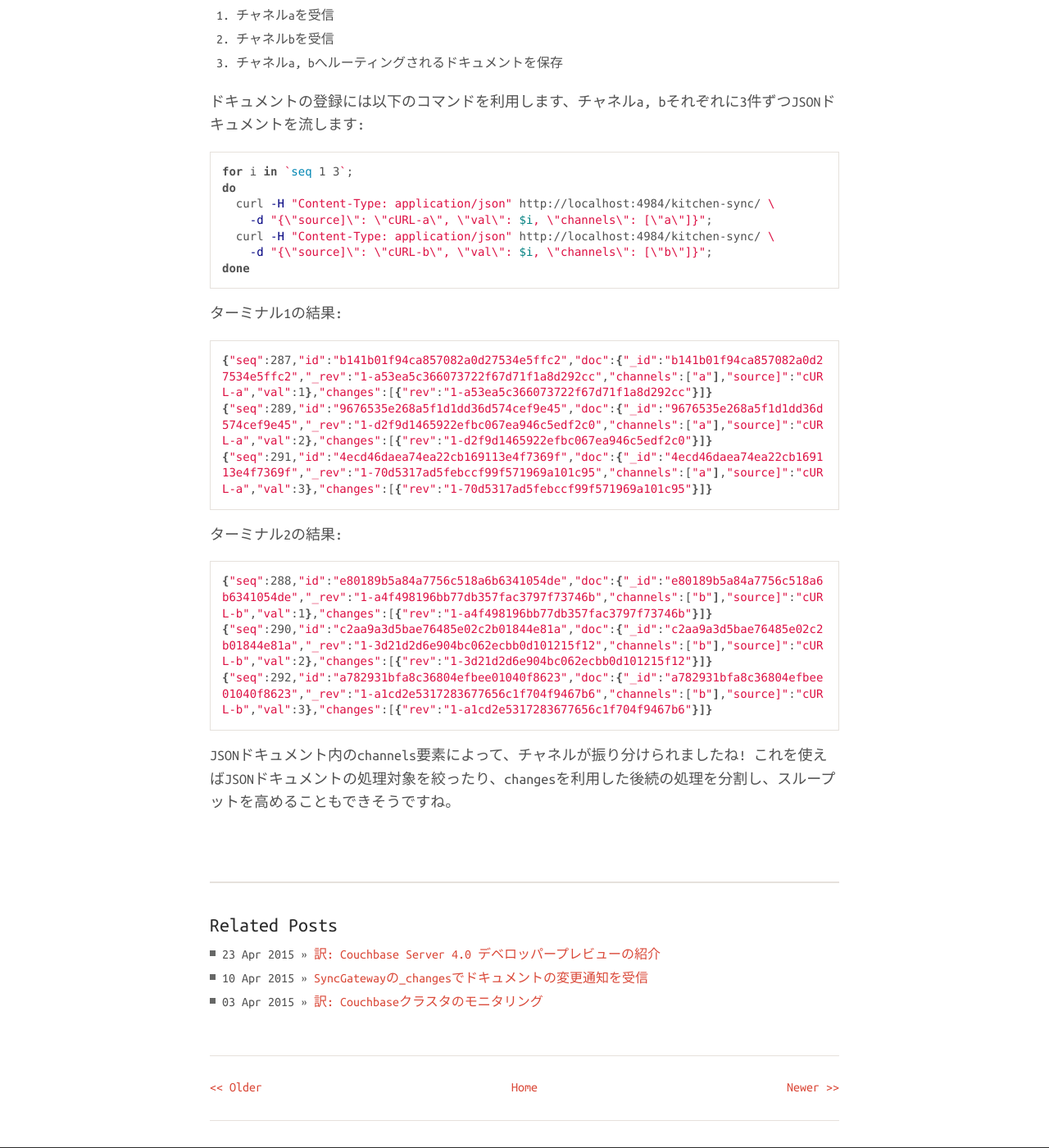
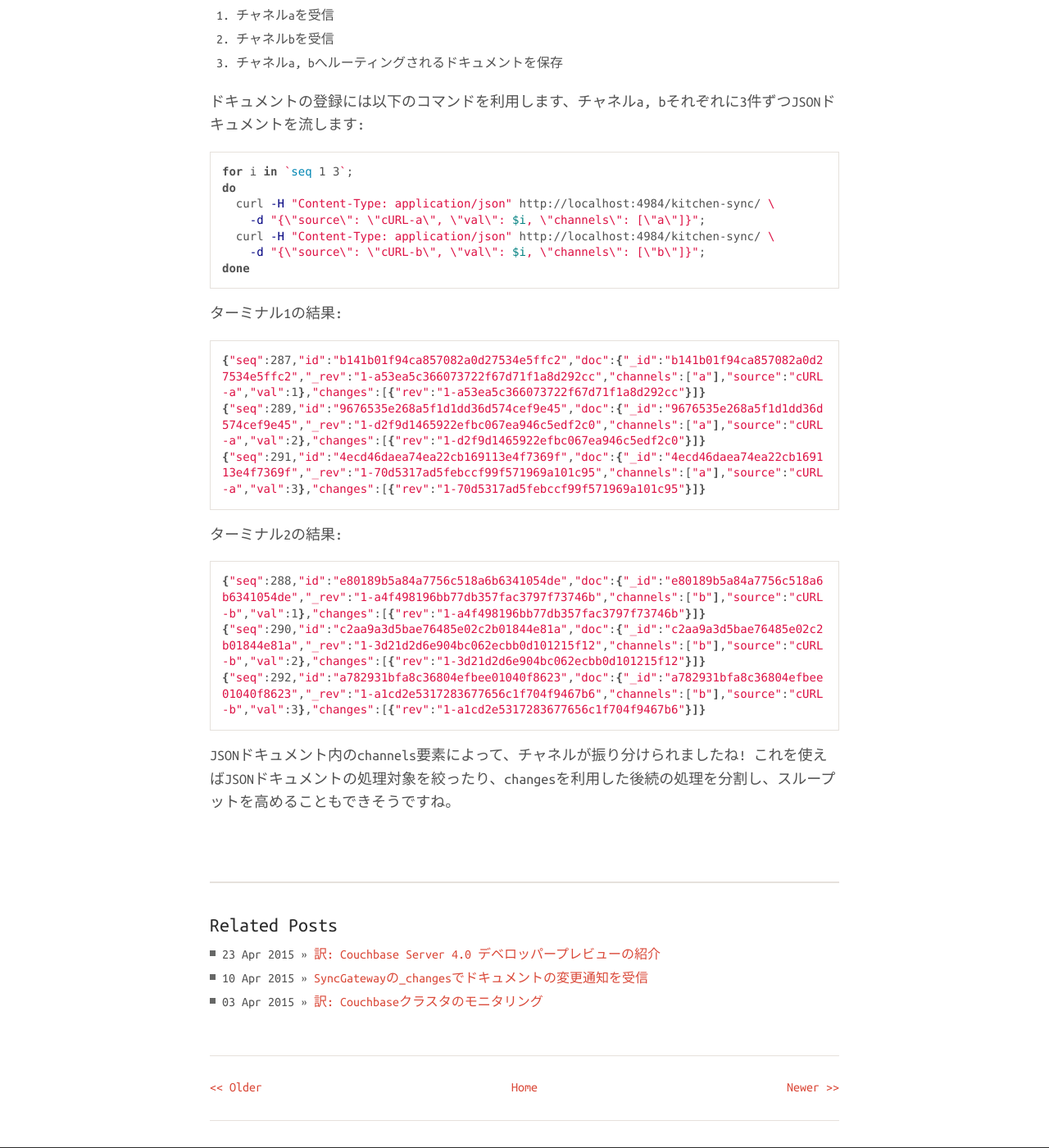
Before and after one commit to ijokarumawak/ijokarumawak.github.io, a Jekyll site: the page built from _posts/2015-04-20-syncgateway-changes-channel.md, in a window 1280 px wide and 1400 px high, scrolled down 1569 px. Shown: the whole window at 82% size. Built offline with Jekyll 4.4.1, drawn with Linux system fonts in a browser that asks for light colours; nearby versions of some CDN libraries.

Commit message:
Fixed typo.

```diff
--- a/_posts/2015-04-20-syncgateway-changes-channel.md
+++ b/_posts/2015-04-20-syncgateway-changes-channel.md
@@ -58,24 +58,24 @@
 for i in `seq 1 3`;
 do
   curl -H "Content-Type: application/json" http://localhost:4984/kitchen-sync/ \
-    -d "{\"source]\": \"cURL-a\", \"val\": $i, \"channels\": [\"a\"]}";
+    -d "{\"source\": \"cURL-a\", \"val\": $i, \"channels\": [\"a\"]}";
   curl -H "Content-Type: application/json" http://localhost:4984/kitchen-sync/ \
-    -d "{\"source]\": \"cURL-b\", \"val\": $i, \"channels\": [\"b\"]}";
+    -d "{\"source\": \"cURL-b\", \"val\": $i, \"channels\": [\"b\"]}";
 done
 {% endhighlight %}
 
 ターミナル1の結果:
 {% highlight bash %}
-{"seq":287,"id":"b141b01f94ca857082a0d27534e5ffc2","doc":{"_id":"b141b01f94ca857082a0d27534e5ffc2","_rev":"1-a53ea5c366073722f67d71f1a8d292cc","channels":["a"],"source]":"cURL-a","val":1},"changes":[{"rev":"1-a53ea5c366073722f67d71f1a8d292cc"}]}
-{"seq":289,"id":"9676535e268a5f1d1dd36d574cef9e45","doc":{"_id":"9676535e268a5f1d1dd36d574cef9e45","_rev":"1-d2f9d1465922efbc067ea946c5edf2c0","channels":["a"],"source]":"cURL-a","val":2},"changes":[{"rev":"1-d2f9d1465922efbc067ea946c5edf2c0"}]}
-{"seq":291,"id":"4ecd46daea74ea22cb169113e4f7369f","doc":{"_id":"4ecd46daea74ea22cb169113e4f7369f","_rev":"1-70d5317ad5febccf99f571969a101c95","channels":["a"],"source]":"cURL-a","val":3},"changes":[{"rev":"1-70d5317ad5febccf99f571969a101c95"}]}
+{"seq":287,"id":"b141b01f94ca857082a0d27534e5ffc2","doc":{"_id":"b141b01f94ca857082a0d27534e5ffc2","_rev":"1-a53ea5c366073722f67d71f1a8d292cc","channels":["a"],"source":"cURL-a","val":1},"changes":[{"rev":"1-a53ea5c366073722f67d71f1a8d292cc"}]}
+{"seq":289,"id":"9676535e268a5f1d1dd36d574cef9e45","doc":{"_id":"9676535e268a5f1d1dd36d574cef9e45","_rev":"1-d2f9d1465922efbc067ea946c5edf2c0","channels":["a"],"source":"cURL-a","val":2},"changes":[{"rev":"1-d2f9d1465922efbc067ea946c5edf2c0"}]}
+{"seq":291,"id":"4ecd46daea74ea22cb169113e4f7369f","doc":{"_id":"4ecd46daea74ea22cb169113e4f7369f","_rev":"1-70d5317ad5febccf99f571969a101c95","channels":["a"],"source":"cURL-a","val":3},"changes":[{"rev":"1-70d5317ad5febccf99f571969a101c95"}]}
 {% endhighlight %}
 
 ターミナル2の結果:
 {% highlight bash %}
-{"seq":288,"id":"e80189b5a84a7756c518a6b6341054de","doc":{"_id":"e80189b5a84a7756c518a6b6341054de","_rev":"1-a4f498196bb77db357fac3797f73746b","channels":["b"],"source]":"cURL-b","val":1},"changes":[{"rev":"1-a4f498196bb77db357fac3797f73746b"}]}
-{"seq":290,"id":"c2aa9a3d5bae76485e02c2b01844e81a","doc":{"_id":"c2aa9a3d5bae76485e02c2b01844e81a","_rev":"1-3d21d2d6e904bc062ecbb0d101215f12","channels":["b"],"source]":"cURL-b","val":2},"changes":[{"rev":"1-3d21d2d6e904bc062ecbb0d101215f12"}]}
-{"seq":292,"id":"a782931bfa8c36804efbee01040f8623","doc":{"_id":"a782931bfa8c36804efbee01040f8623","_rev":"1-a1cd2e5317283677656c1f704f9467b6","channels":["b"],"source]":"cURL-b","val":3},"changes":[{"rev":"1-a1cd2e5317283677656c1f704f9467b6"}]}
+{"seq":288,"id":"e80189b5a84a7756c518a6b6341054de","doc":{"_id":"e80189b5a84a7756c518a6b6341054de","_rev":"1-a4f498196bb77db357fac3797f73746b","channels":["b"],"source":"cURL-b","val":1},"changes":[{"rev":"1-a4f498196bb77db357fac3797f73746b"}]}
+{"seq":290,"id":"c2aa9a3d5bae76485e02c2b01844e81a","doc":{"_id":"c2aa9a3d5bae76485e02c2b01844e81a","_rev":"1-3d21d2d6e904bc062ecbb0d101215f12","channels":["b"],"source":"cURL-b","val":2},"changes":[{"rev":"1-3d21d2d6e904bc062ecbb0d101215f12"}]}
+{"seq":292,"id":"a782931bfa8c36804efbee01040f8623","doc":{"_id":"a782931bfa8c36804efbee01040f8623","_rev":"1-a1cd2e5317283677656c1f704f9467b6","channels":["b"],"source":"cURL-b","val":3},"changes":[{"rev":"1-a1cd2e5317283677656c1f704f9467b6"}]}
 {% endhighlight %}
 
 JSONドキュメント内のchannels要素によって、チャネルが振り分けられましたね!
```
Also changed, not shown: _posts/2015-04-10-syncgateway-changes.md (+1 -1 lines).
